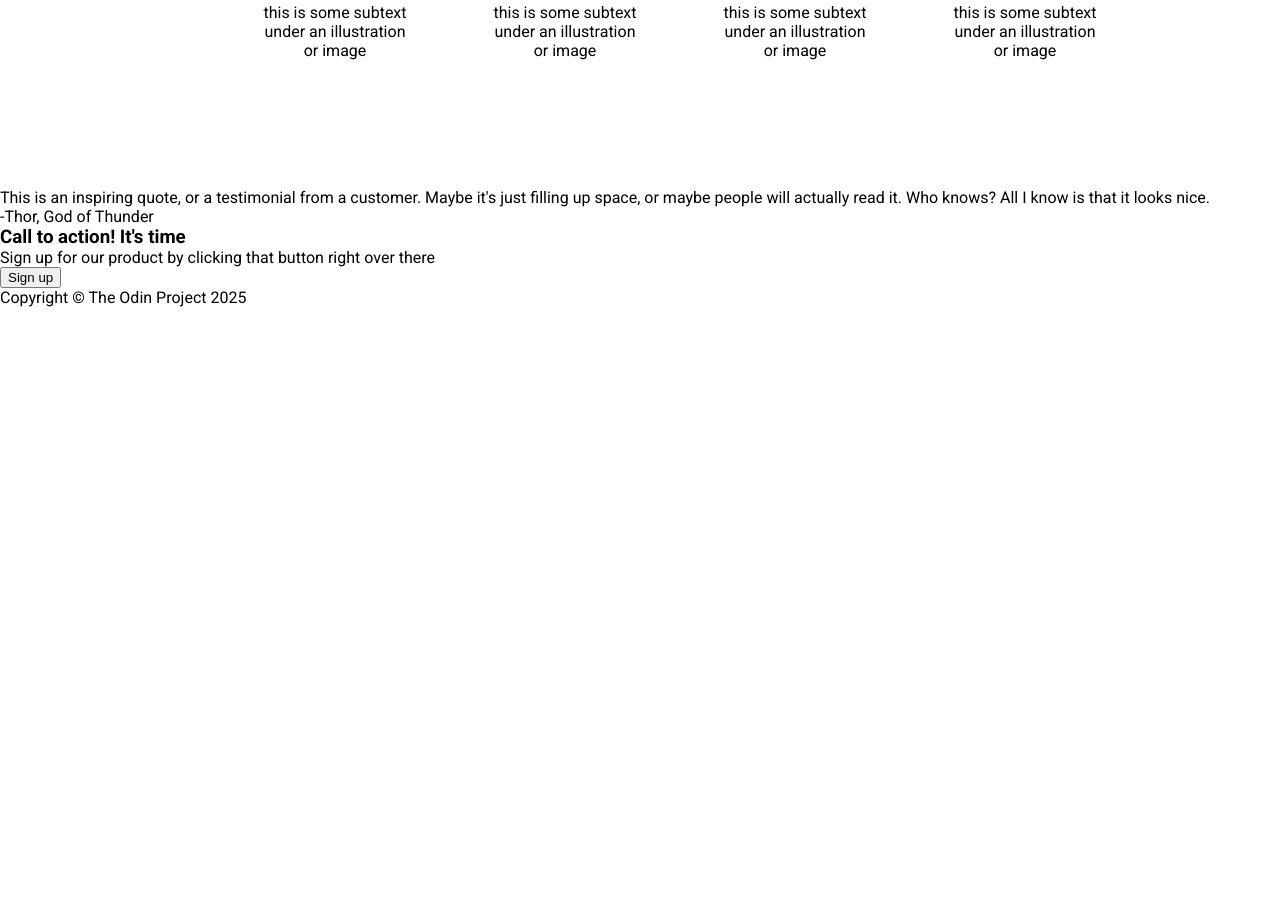
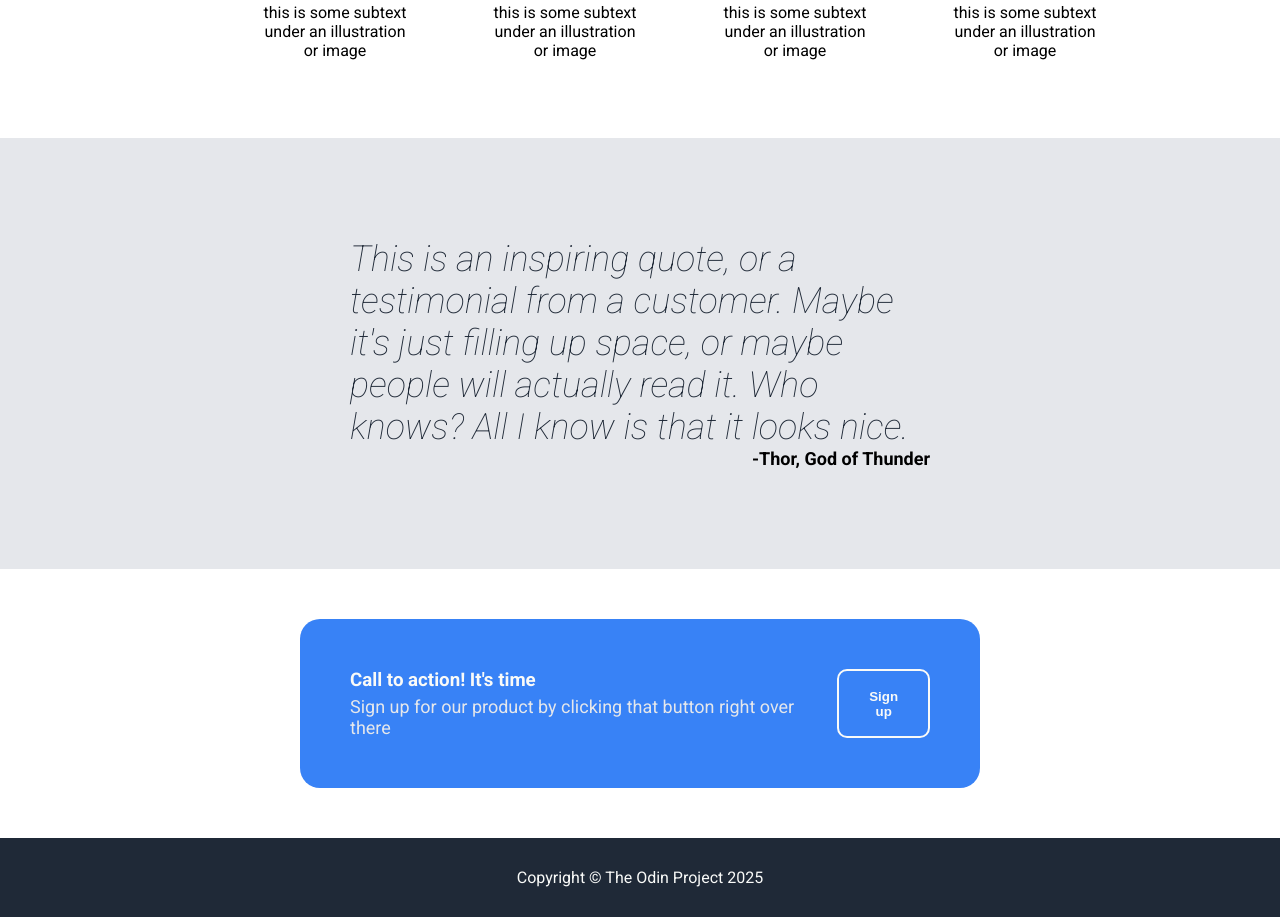
Before and after one commit to RuPakhom/landing-page, a plain HTML site: page index.html in a window 1280 px wide. Shown: the part 774-1691 px from the top of the page. Before the commit the page ends 1081 px from the top, so only its background shows below. Drawn offline with Linux system fonts and the light colour scheme.

Commit message:
Final version

```diff
--- a/styles.css
+++ b/styles.css
@@ -70,7 +70,7 @@ ul > li > a{
     padding:6px 25px;
     border-radius:10px;
     align-self:start;
-}
+    font-weight:bold;}
 
 .header-info h1{
     color:#f9faf8;
@@ -95,7 +95,7 @@ ul > li > a{
     flex-direction: column;
     justify-content: center;
     align-items: center;
-    margin-bottom: 200px;
+    margin-bottom: 150px;
     background-color: white;
 }
 
@@ -126,3 +126,66 @@ ul > li > a{
     border:4px solid #3882F6;
     border-radius: 20px;
 }
+
+/*QUOTE*/
+
+.quote{
+    background-color: #e5e7eb;
+    display: flex;
+    flex-direction: column;
+    justify-content: center;
+    align-items: center;
+    padding:100px 350px;
+}
+
+.quote-text{
+    font-size: 36px;
+    font-style: italic;
+    color:#1F2937;
+    font-weight: lighter;
+}
+
+.quote-author{
+    align-self: flex-end;
+    font-weight: bold;
+    font-size: 18px;
+}
+
+/*CALL TO ACTION*/
+.call-to-action{
+    background-color: #3882F6;
+    margin: 50px 300px;
+    display:flex;
+    padding: 50px;
+    justify-content: space-around;
+    border-radius: 20px;
+}
+
+.call-to-action button{
+    background-color: #3882F6;
+    color:#f9faf8;
+    border: 2px solid #f9faf8;
+    padding:5px 20px;
+    border-radius:10px;
+    font-weight:bold;
+}
+
+.left-call-to-action h3{
+    color:#f9faf8;
+    margin-bottom: 5px;
+}
+
+.left-call-to-action p{
+    color:#e5e7eb;
+    font-size: 18px;
+}
+
+/*FOOTER*/
+
+footer{
+    background-color: #1F2937;
+    color:#f9faf8;
+    padding:30px;
+    text-align: center;
+    align-content: center;
+}
```
